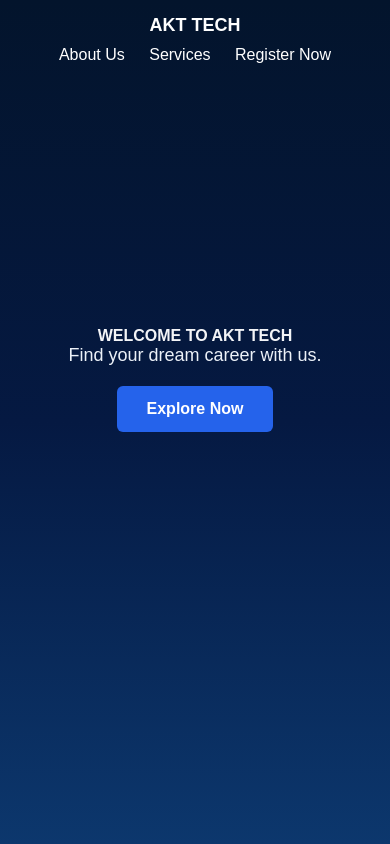
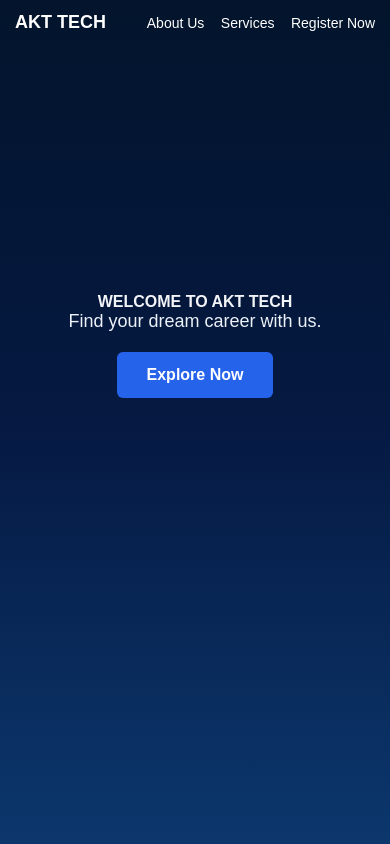
Before and after one commit to AKTtech001-byte/AKTtech, a plain HTML site: page index.html in a window 390 px wide. Shown: the top 844 px of the page. Drawn offline with Linux system fonts and the light colour scheme.

Commit message:
Update index.css

```diff
--- a/index.css
+++ b/index.css
@@ -377,12 +377,14 @@ header a {
 
 @media (max-width: 600px) {
     header {
-        flex-direction: column;
-        text-align: center;
+        flex-direction: row;
+        justify-content: space-between;
+        padding: 12px 15px;
     }
 
     header a {
-        margin: 0 10px;
+        margin-left: 12px;
+        font-size: 14px;
     }
 
     .services {
```
